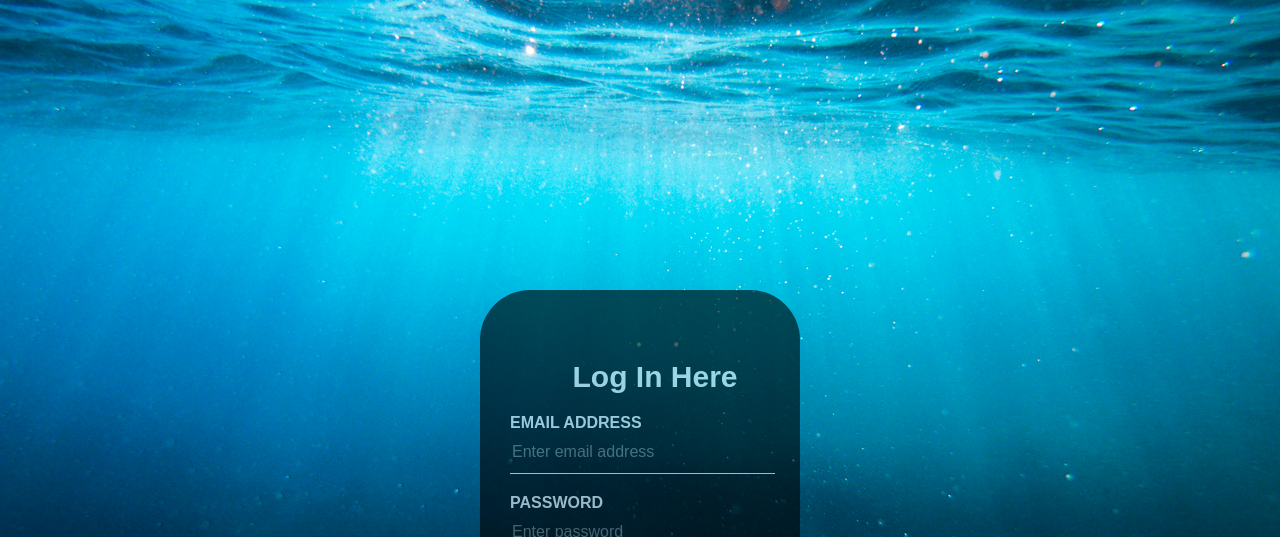
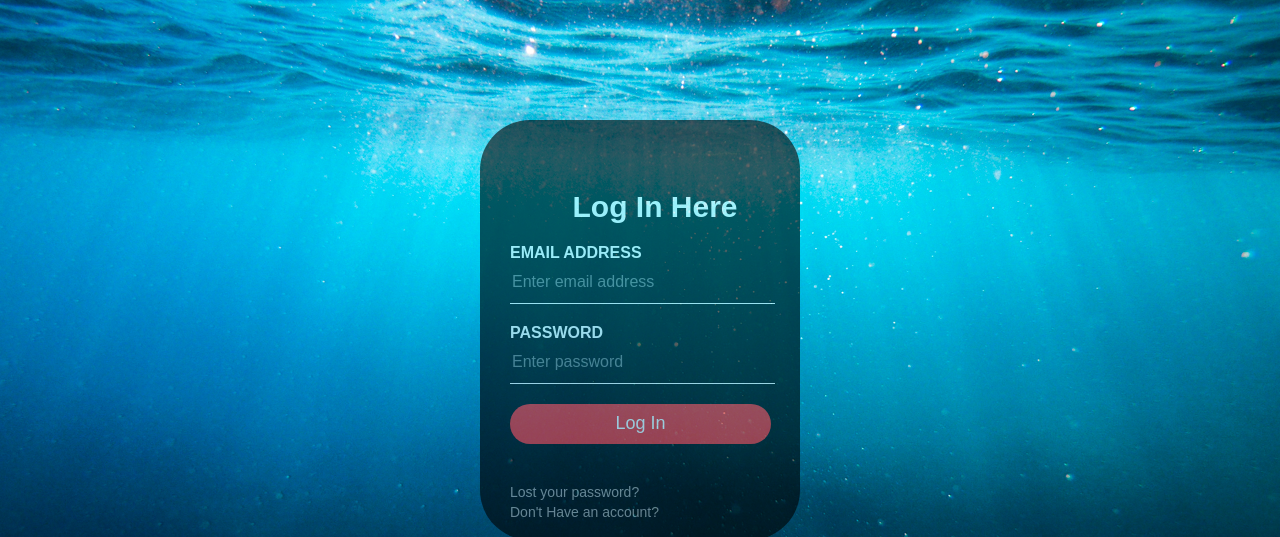
Before and after one commit to MishanCool/IOT-WHATER-MESHER, a PHP site: page /login.html in a window 1280 px wide. Shown: the top 537 px of the page. Run offline with PHP 8.4, Linux system fonts and the light colour scheme.

Commit message:
Set login box possition

```diff
--- a/css/1_login.css
+++ b/css/1_login.css
@@ -16,13 +16,13 @@ body{
 }
 
 .loginbox{
-	margin-top: 100px;
+	margin-top: 50px;
 	width: 320px; /*loginsystem eka yatin thiyana kalu box eka haduva*/
 	height: 420px;
     background:black;
     opacity: 0.6;  /*opacity use to limit transparentness */
 	color: #fff;
-	top: 50%;
+	top: 35%;
 	left: 50%;
 	position: absolute;
 	transform: translate(-50%,-50%);
```
